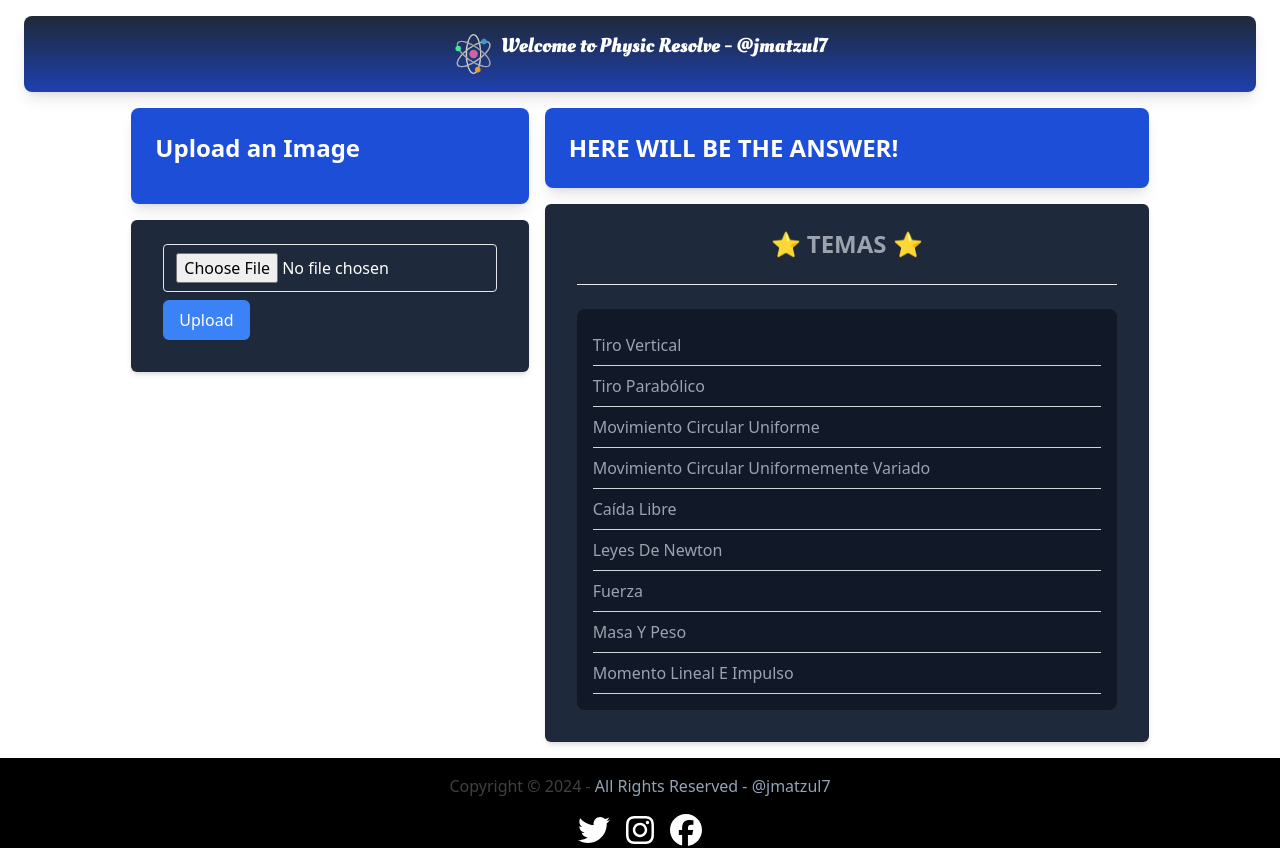
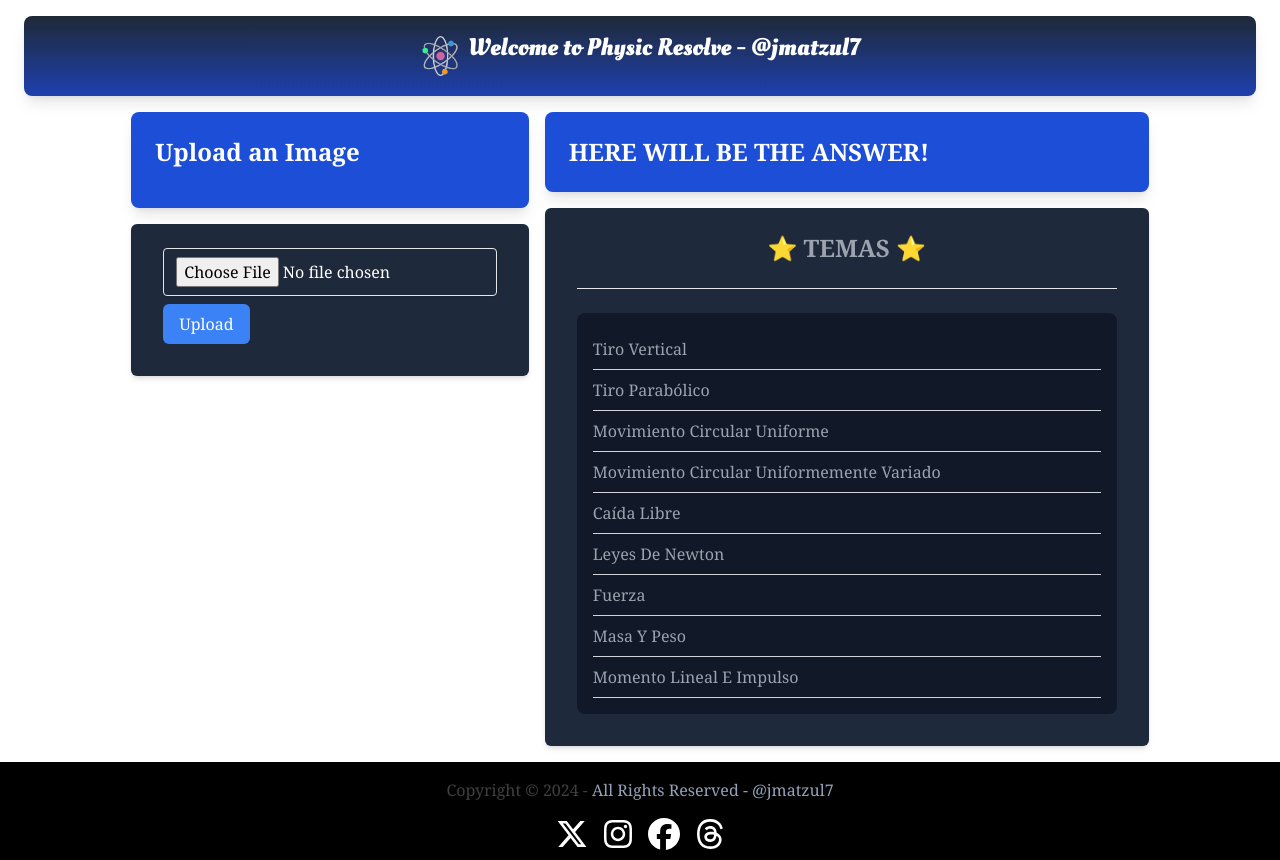
Before and after one commit to Jmatzul7/physic-resolve, a Next.js app: page / in a window 1280 px wide. Built offline with nearby package versions, Linux system fonts and the light colour scheme.

Commit message:
Improve desing screen

```diff
--- a/src/app/components/CardForm.tsx
+++ b/src/app/components/CardForm.tsx
@@ -123,7 +123,6 @@ function CardForm({handleResolvedResponse, handleLoading}:CardFormProps){
             className="shadow appearance-none text-white border rounded w-full py-2 px-3 mb-2"
             accept="image/*"
             onChange={handleFileChange}
-
           />
           <br />
           {previewImage && (
--- a/src/app/components/CardFormResponse.tsx
+++ b/src/app/components/CardFormResponse.tsx
@@ -33,8 +33,15 @@ function CardFormResponse({ resolvedResponse, loading }: CardFormResponseProps)
               ))}
             </div>
           )}
+        {loading && (
+                        <div className="flex justify-center items-center h-32">
 
-          {topics &&(
+                          <RingLoader color="#36D7B7" />
+
+                          <p className="text-gray-500 ml-2">   Please wait, loading content</p>
+                        </div>
+                      )}
+          {topics && !loading &&(
            <div className='text-gray-400'>
               <h2 className="text-2xl font-semibold text-center">
               ⭐ TEMAS ⭐
@@ -48,14 +55,7 @@ function CardFormResponse({ resolvedResponse, loading }: CardFormResponseProps)
 
           )}
 
-      {loading && (
-                <div className="flex justify-center items-center h-32">
 
-                  <RingLoader color="#36D7B7" />
-
-                  <p className="text-gray-500 ml-2">   Please wait, loading content</p>
-                </div>
-              )}
         </div>
       </div>
     );
--- a/src/app/components/Footer.tsx
+++ b/src/app/components/Footer.tsx
@@ -1,5 +1,5 @@
 import { FontAwesomeIcon } from '@fortawesome/react-fontawesome';
-import { faTwitter, faInstagram, faFacebook } from '@fortawesome/free-brands-svg-icons';
+import { faTwitter, faInstagram, faFacebook, faThreads, faXTwitter } from '@fortawesome/free-brands-svg-icons';
 
 function Footer() {
   return (
@@ -8,17 +8,21 @@ function Footer() {
         Copyright © 2024 -
         <a className="text-slate-400" href="#"> All Rights Reserved - @jmatzul7</a>
       </div>
-      <div className="flex justify-center">
-        <a href="#" className="text-white hover:text-slate-400 mx-2">
-          <FontAwesomeIcon icon={faTwitter} size="2x" />
+      <div className="flex justify-center mb-2">
+        <a href="https://twitter.com/jmatzul7" className="text-white hover:text-slate-400 mx-2">
+          <FontAwesomeIcon icon={faXTwitter} size="2x" />
         </a>
-        <a href="#" className="text-white hover:text-slate-400 mx-2">
+        <a href="https://www.instagram.com/jmatzul7/" className="text-white hover:text-slate-400 mx-2">
           <FontAwesomeIcon icon={faInstagram} size="2x" />
         </a>
-        <a href="#" className="text-white hover:text-slate-400 mx-2">
+        <a href="https://www.facebook.com/jmatzul7" className="text-white hover:text-slate-400 mx-2">
           <FontAwesomeIcon icon={faFacebook} size="2x" />
         </a>
+        <a href="https://www.threads.net/@jmatzul7" className="text-white hover:text-slate-400 mx-2">
+          <FontAwesomeIcon icon={faThreads} size="2x" />
+        </a>
         <br />
+        <hr/>
       </div>
     </footer>
   );
--- a/src/app/components/Nav.tsx
+++ b/src/app/components/Nav.tsx
@@ -18,7 +18,7 @@ export function Nav()  {
             alt=""
           />
           <div className={oleo.className} >
-           <h1 className="text-xl text-white items-center font-semibold mb-4 ml-2">Welcome to Physic Resolve - @jmatzul7</h1>
+           <h1 className="text-2xl text-white items-center font-semibold mb-4 ml-2">Welcome to Physic Resolve - @jmatzul7</h1>
            </div>
         </div>
       </div>
--- a/src/app/layout.tsx
+++ b/src/app/layout.tsx
@@ -1,5 +1,12 @@
 import type { Metadata } from "next";
 import "./globals.css";
+import { Noto_Serif } from "next/font/google"
+
+const noto = Noto_Serif({
+    subsets:['latin'],
+    weight: ['400', '700']
+})
+
 
 export const metadata: Metadata = {
   title: "Physic resolve",
@@ -15,7 +22,7 @@ export default function RootLayout({
 }>) {
   return (
     <html lang="en">
-      <body>{children}</body>
+      <body className={noto.className}>{children}</body>
     </html>
   );
 }
```
